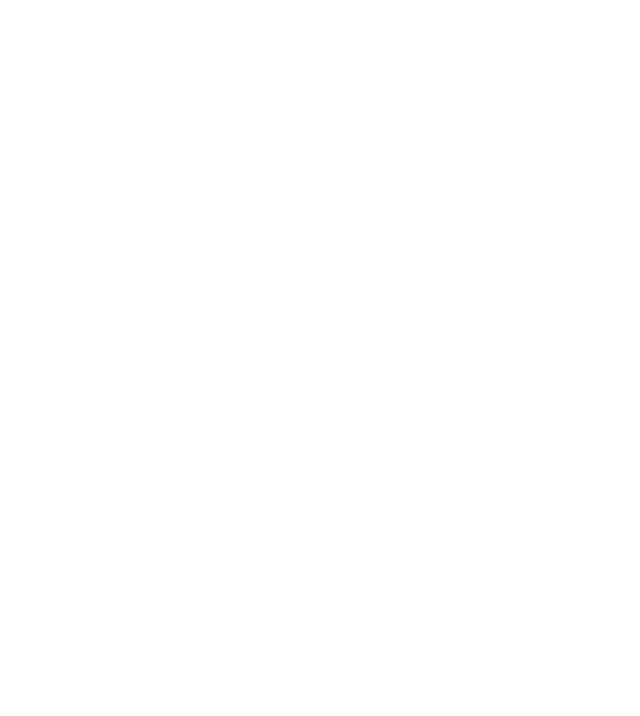
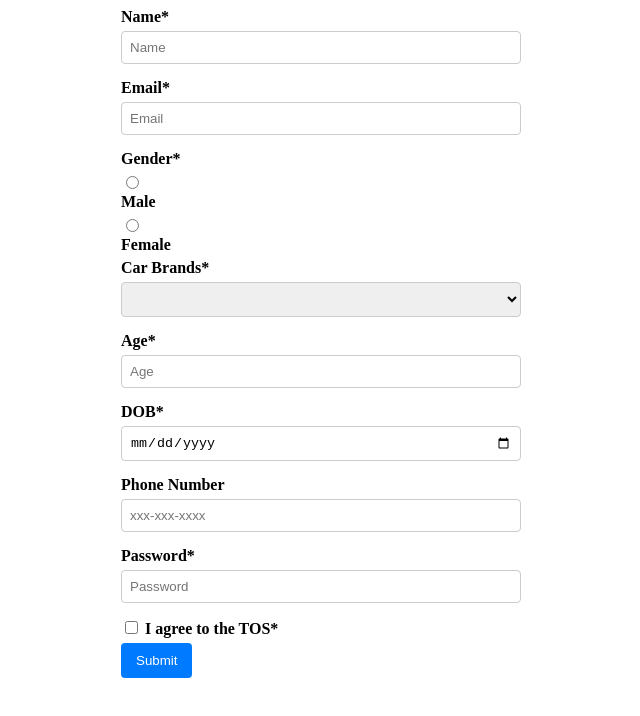
Before and after one commit to acciojob/signup-form-car-Abhiwarkar, a website: page main.html in a window 1280 px wide. Shown: the whole page, without its empty margins (319-959 px from the left). Drawn offline with Linux system fonts and the light colour scheme.

Commit message:
created a submission

```diff
--- a/main.html
+++ b/main.html
@@ -1,16 +1,86 @@
 <!DOCTYPE html>
+<html lang="en">
+<head>
+<meta charset="UTF-8">
+<meta name="viewport" content="width=device-width, initial-scale=1.0">
+<title>Signup Form</title>
+<style>
+  /* Your CSS styles can go here */
+  form {
+    max-width: 400px;
+    margin: 0 auto;
+  }
+  label {
+    display: block;
+    margin-bottom: 5px;
+    font-weight: bold;
+  }
+  input[type="text"], input[type="email"], input[type="number"], input[type="date"], input[type="tel"], input[type="password"] {
+    width: 100%;
+    padding: 8px;
+    margin-bottom: 15px;
+    border: 1px solid #ccc;
+    border-radius: 4px;
+    box-sizing: border-box;
+  }
+  select {
+    width: 100%;
+    padding: 8px;
+    margin-bottom: 15px;
+    border: 1px solid #ccc;
+    border-radius: 4px;
+    box-sizing: border-box;
+  }
+  input[type="radio"] {
+    margin-right: 5px;
+  }
+  button[type="submit"] {
+    padding: 10px 15px;
+    background-color: #007bff;
+    color: white;
+    border: none;
+    border-radius: 4px;
+    cursor: pointer;
+  }
+</style>
+</head>
+<body>
+<form method="post" action="#">
+  <label for="name">Name<span>*</span></label>
+  <input type="text" id="name" name="name" required placeholder="Name">
 
-<html>
+  <label for="email">Email<span>*</span></label>
+  <input type="email" id="email" name="email" required placeholder="Email">
 
-<head>
-	<link rel="stylesheet" href="styles.css">
-</head>
+  <label>Gender<span>*</span></label>
+  <input type="radio" id="gender_m" name="gender" required>
+  <label for="gender_m">Male</label>
+  <input type="radio" id="gender_f" name="gender" required>
+  <label for="gender_f">Female</label>
 
-<body>
-	<!-- the entire body must be written by student -->
-    <script type="text/javascript" src="./script.js">
-</script>
+  <label for="cars">Car Brands<span>*</span></label>
+  <select id="cars" name="cars" required>
+    <option value="" disabled>--Please choose an option--</option>
+    <!-- Add car brand options here -->
+  </select>
 
+  <label for="age">Age<span>*</span></label>
+  <input type="number" id="age" name="age" required placeholder="Age">
+
+  <label for="dob">DOB<span>*</span></label>
+  <input type="date" id="dob" name="dob" required>
+
+  <label for="tel">Phone Number</label>
+  <input type="tel" id="tel" name="tel" placeholder="xxx-xxx-xxxx">
+
+  <label for="password">Password<span>*</span></label>
+  <input type="password" id="password" name="password" required placeholder="Password">
+
+  <label>
+    <input type="checkbox" id="tos" name="tos" required> I agree to the TOS<span>*</span>
+  </label>
+
+  <button type="submit">Submit</button>
+</form>
 </body>
-
 </html>
```
